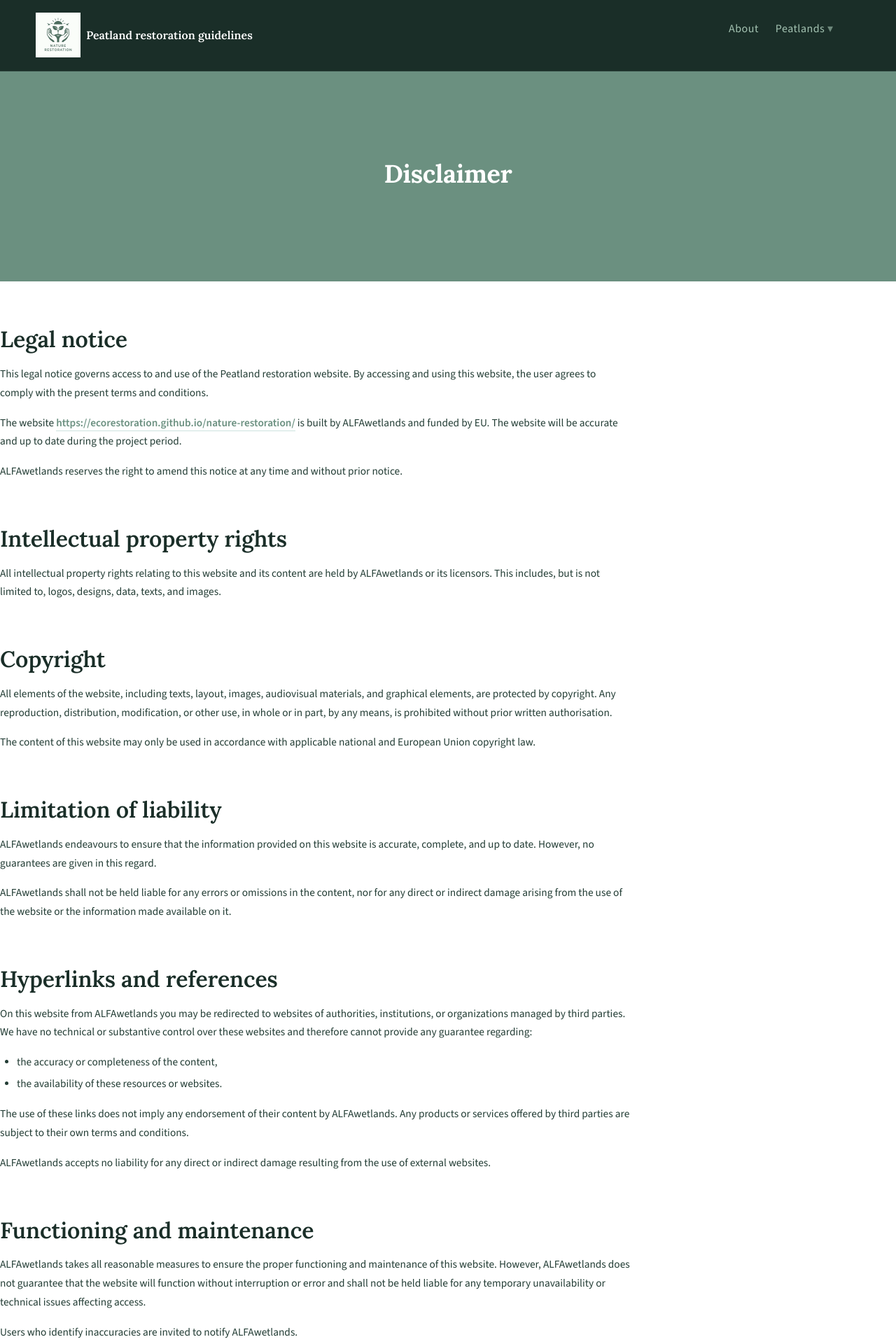
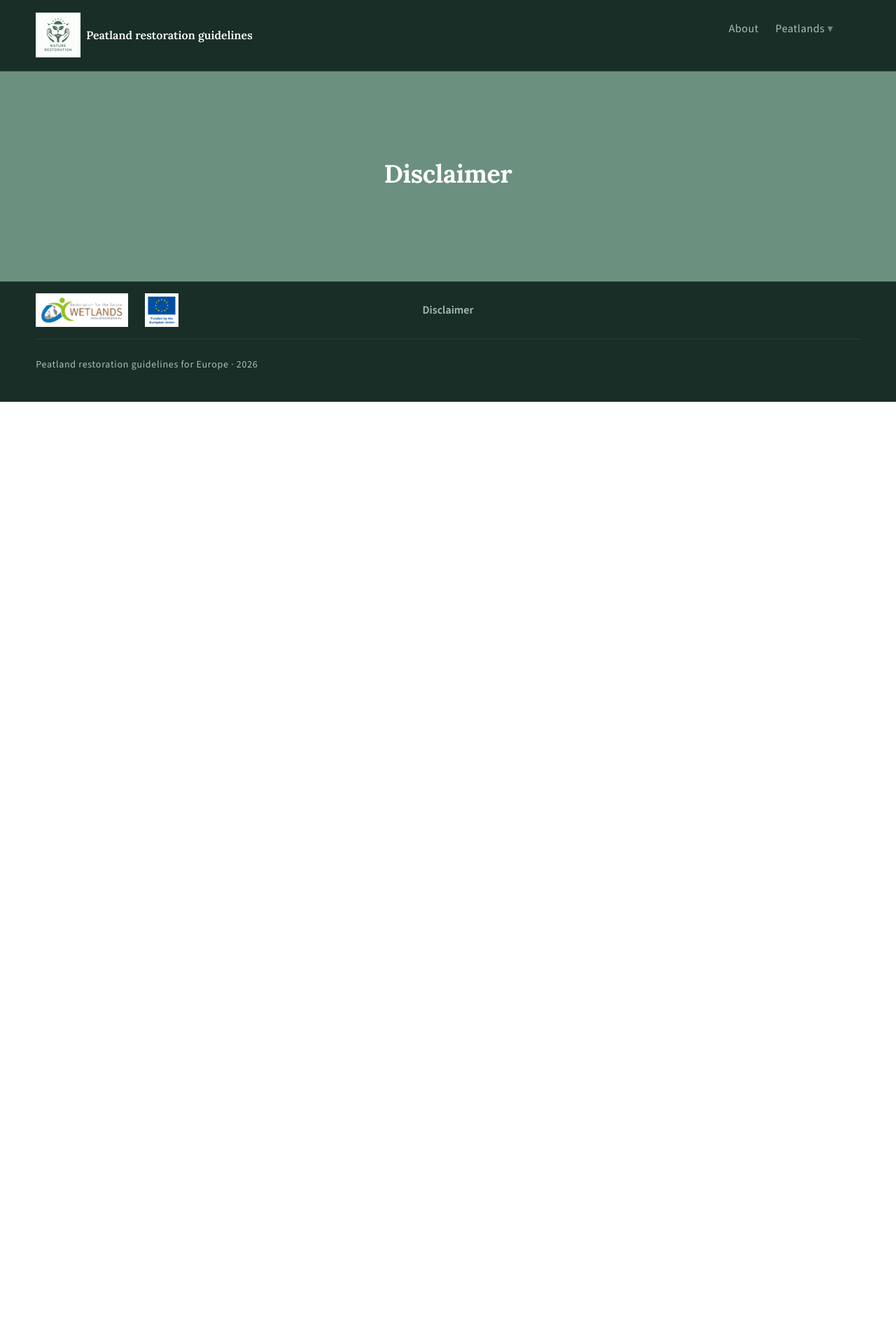
Before and after one commit to EcoRestoration/nature-restoration, a Jekyll site: the page built from _pages/disclaimer.md, in a window 1280 px wide. Shown: the top 1920 px of the page at 70% size. Built offline with Jekyll 4.4.1, drawn with Linux system fonts in a browser that asks for light colours; some of the changed text lies outside the part shown.

```diff
--- a/_pages/disclaimer.md
+++ b/_pages/disclaimer.md
@@ -3,63 +3,3 @@ title: Disclaimer
 permalink: /disclaimer/
 layout: default
 ---
-
-
-## Legal notice
-
-This legal notice governs access to and use of the Peatland restoration website. By accessing and using this website, the user agrees to comply with the present terms and conditions.
-
-The website [https://ecorestoration.github.io/nature-restoration/](https://ecorestoration.github.io/nature-restoration/) is built by ALFAwetlands and funded by EU. The website will be accurate and up to date during the project period.
-
-ALFAwetlands reserves the right to amend this notice at any time and without prior notice.
-
-## Intellectual property rights
-
-All intellectual property rights relating to this website and its content are held by ALFAwetlands or its licensors. This includes, but is not limited to, logos, designs, data, texts, and images.
-
-## Copyright
-
-All elements of the website, including texts, layout, images, audiovisual materials, and graphical elements, are protected by copyright. Any reproduction, distribution, modification, or other use, in whole or in part, by any means, is prohibited without prior written authorisation.
-
-The content of this website may only be used in accordance with applicable national and European Union copyright law.
-
-## Limitation of liability
-
-ALFAwetlands endeavours to ensure that the information provided on this website is accurate, complete, and up to date. However, no guarantees are given in this regard.
-
-ALFAwetlands shall not be held liable for any errors or omissions in the content, nor for any direct or indirect damage arising from the use of the website or the information made available on it.
-
-## Hyperlinks and references
-
-On this website from ALFAwetlands you may be redirected to websites of authorities, institutions, or organizations managed by third parties. We have no technical or substantive control over these websites and therefore cannot provide any guarantee regarding:
-
-- the accuracy or completeness of the content,
-- the availability of these resources or websites.
-
-The use of these links does not imply any endorsement of their content by ALFAwetlands. Any products or services offered by third parties are subject to their own terms and conditions.
-
-ALFAwetlands accepts no liability for any direct or indirect damage resulting from the use of external websites.
-
-## Functioning and maintenance
-
-ALFAwetlands takes all reasonable measures to ensure the proper functioning and maintenance of this website. However, ALFAwetlands does not guarantee that the website will function without interruption or error and shall not be held liable for any temporary unavailability or technical issues affecting access.
-
-Users who identify inaccuracies are invited to notify ALFAwetlands.
-
-## Accessibility
-
-Our team strives to maintain and improve the accessibility of this website for all users, including those who rely on assistive technologies. If you experience any issues regarding accessibility or have questions, please feel free to contact us.
-
-## Safety
-
-ALFAwetlands takes appropriate technical measures to safeguard its systems against misuse. While we make reasonable efforts to prevent unauthorised access, we cannot be held liable for any direct or indirect damages resulting from unlawful actions by third parties.
-
-## Comments or complaints
-
-If you have comments or complaints about this website you can contact ALFAwetlands.
-
-## Contact details
-
-**Project ALFAwetlands**
-Website: [https://alfawetlands.eu](https://alfawetlands.eu)
-Email: [communication@alfawetlands.eu](mailto:communication@alfawetlands.eu)
```
